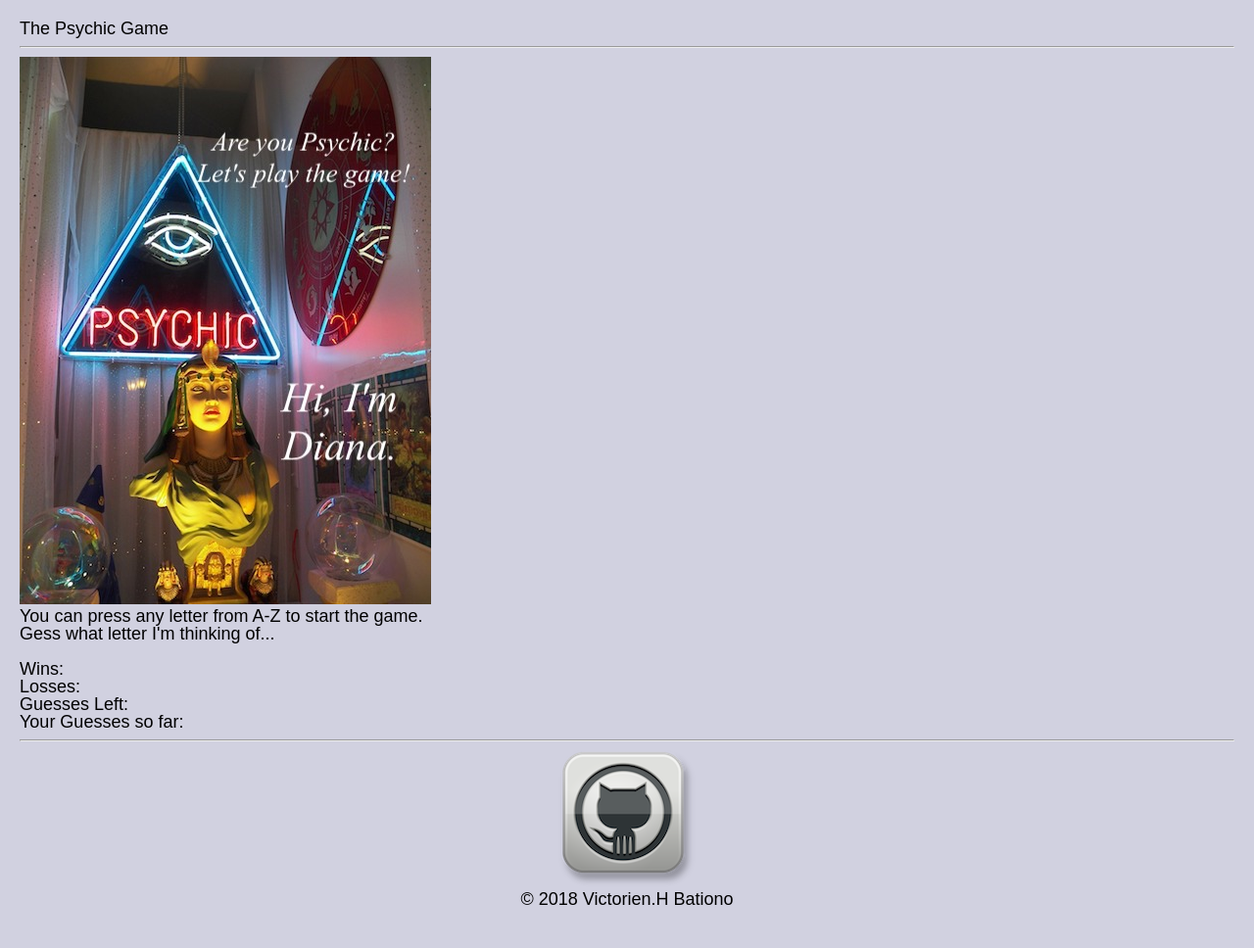
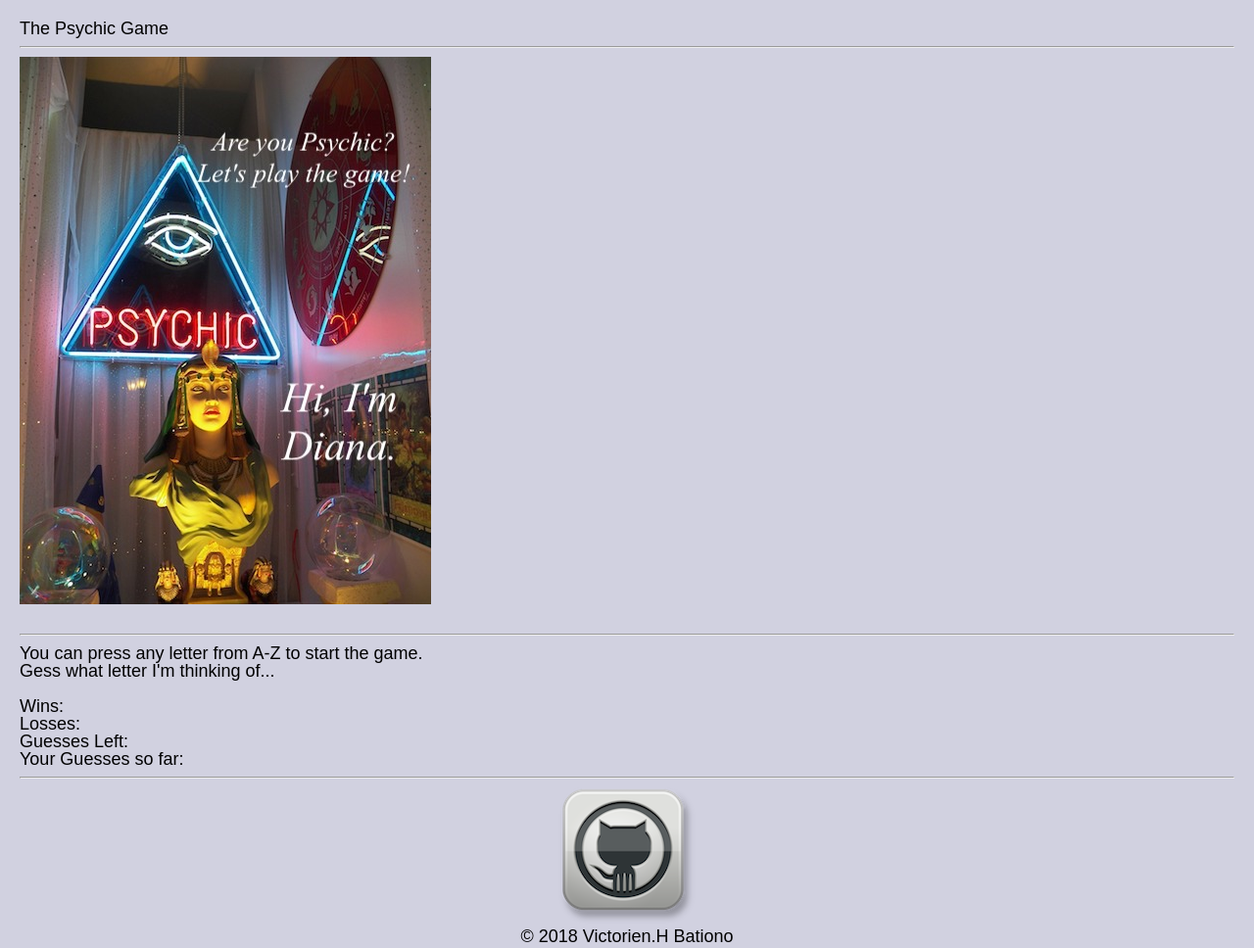
Before and after one commit to Victorien1/Psychic-Game, a plain HTML site: page index.html in a window 1280 px wide. Shown: the whole page at 98% size. Drawn offline with Linux system fonts and the light colour scheme.

Commit message:
body updated

```diff
--- a/index.html
+++ b/index.html
@@ -22,9 +22,10 @@
                  <hr>
                 <img src="assets/images/Diana image.jpg" class="Diana image" alt="Diana Image">
             </div>
-
+            <br>
+            <hr>
                         <h2>You can press any letter from A-Z to start the game.</h2>
-                        <p>Gess what letter I'm thinking of...</p>
+                        <h2>Gess what letter I'm thinking of...</h2>
                   </div>
                   <br>
                   <div class="game">
```
